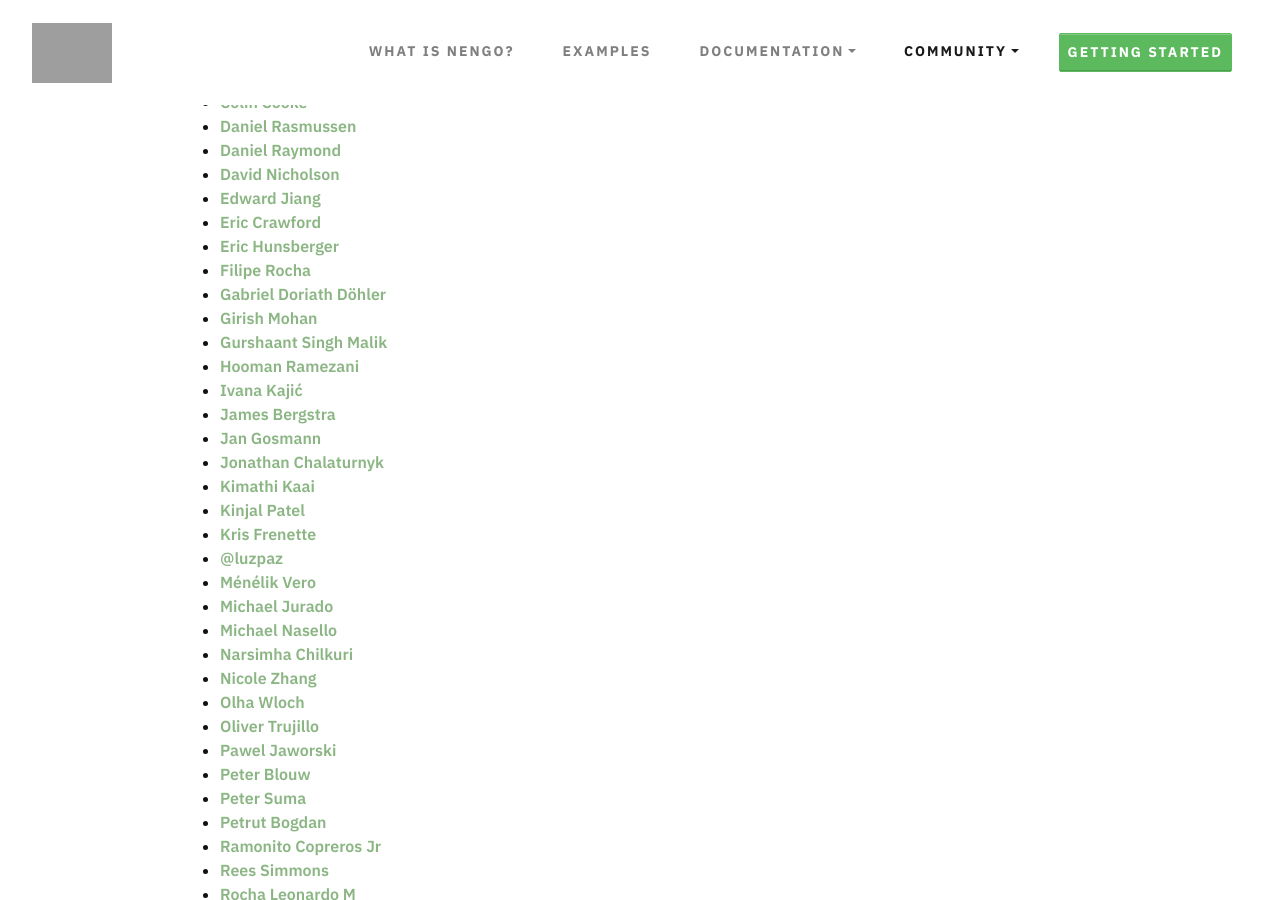
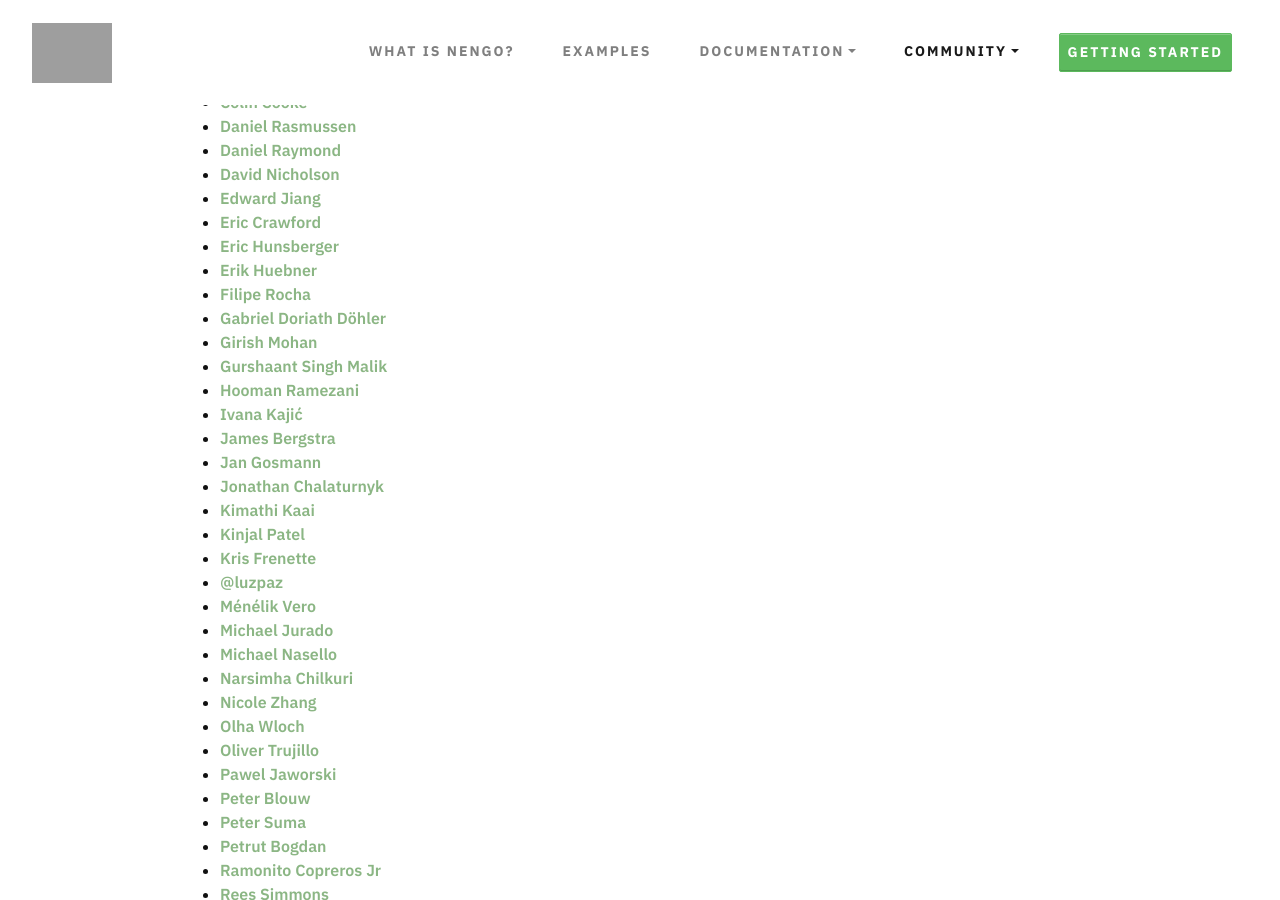
Before and after one commit to nengo/nengo.github.io, a Jekyll site: the page built from people.md, in a window 1280 px wide and 900 px high, scrolled down 794 px. Built offline with Jekyll 4.4.1, drawn with Linux system fonts in a browser that asks for light colours; nearby versions of some CDN libraries.

Commit message:
Added my name to people.md

```diff
--- a/people.md
+++ b/people.md
@@ -40,6 +40,7 @@
 - [Edward Jiang](mailto:eydjiang@uwaterloo.ca)
 - [Eric Crawford](mailto:eric.crawford@mail.mcgill.ca)
 - [Eric Hunsberger](mailto:erichuns@gmail.com)
+- [Erik Huebner](mailto:e2huebne@uwaterloo.ca)
 - [Filipe Rocha](mailto:f.rocha41@gmail.com)
 - [Gabriel Doriath Döhler](mailto:gabriel.doriath.dohler@ens.fr)
 - [Girish Mohan](mailto:mohangiri1999@gmail.com)
```
